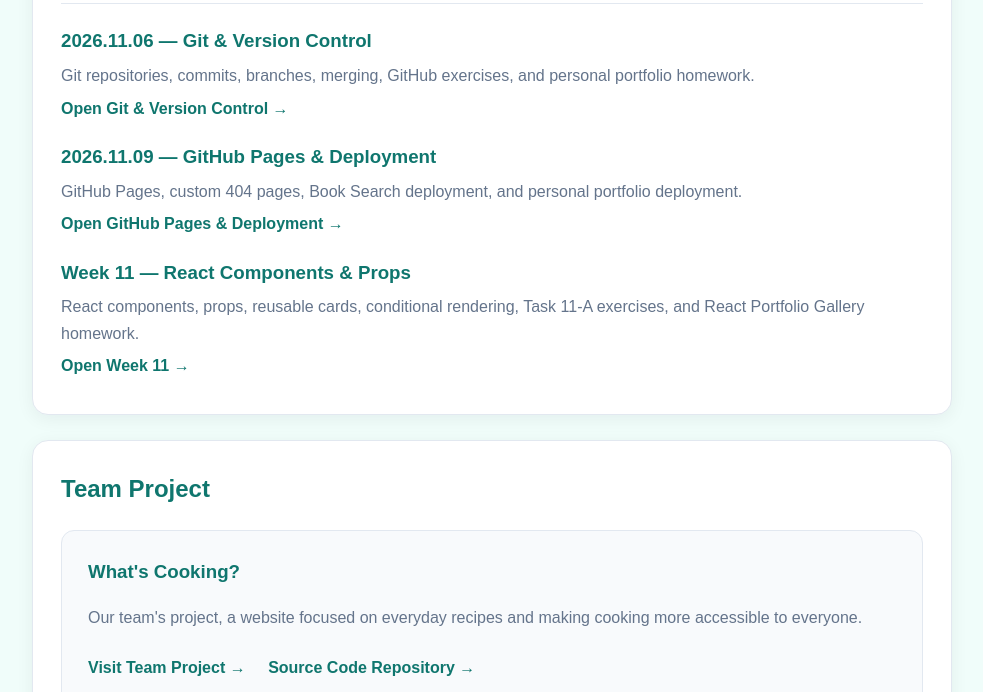
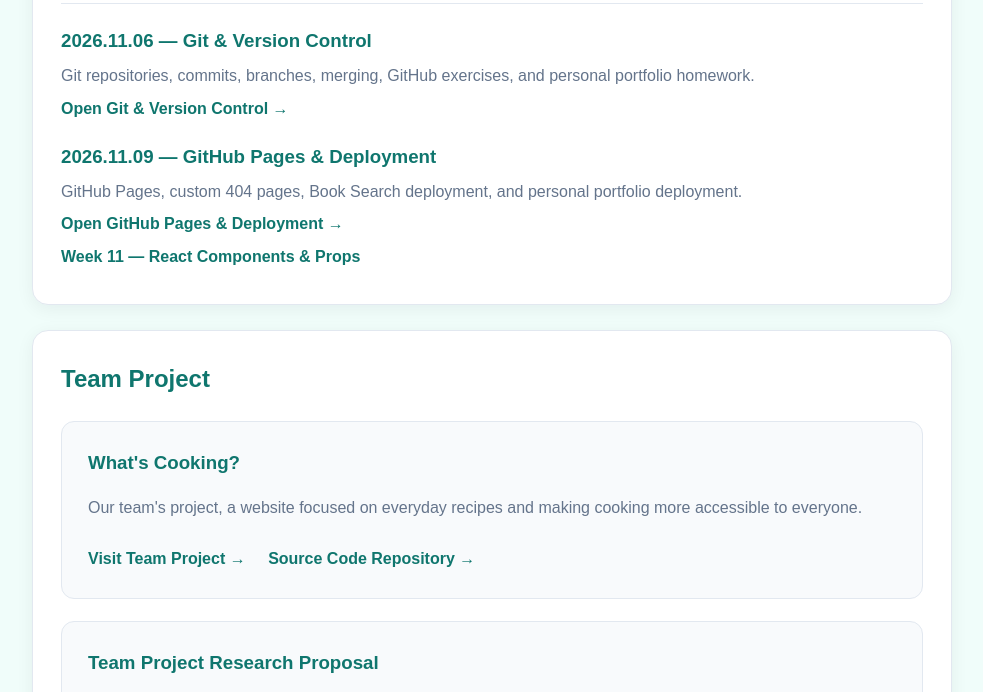
Before and after one commit to ERDENETSOGT-DELGERBAT/Web-Programming, a plain HTML site: page index.html in a window 1280 px wide. Shown: the part 922-1614 px from the top of the page, without its empty margins (148-1131 px from the left). Drawn offline with Linux system fonts and the light colour scheme.

Commit message:
Update index.html

```diff
--- a/index.html
+++ b/index.html
@@ -404,16 +404,7 @@
             </a>
           </p>
 
-          <h3>Week 11 — React Components & Props</h3>
-          <p>
-            React components, props, reusable cards, conditional rendering,
-            Task 11-A exercises, and React Portfolio Gallery homework.
-          </p>
-          <p>
-            <a href="Week%2011/">
-              Open Week 11 →
-            </a>
-          </p>
+          <p><a href="Week%2011/">Week 11 — React Components & Props</a></p>
 
         </div>
       </section>
```
